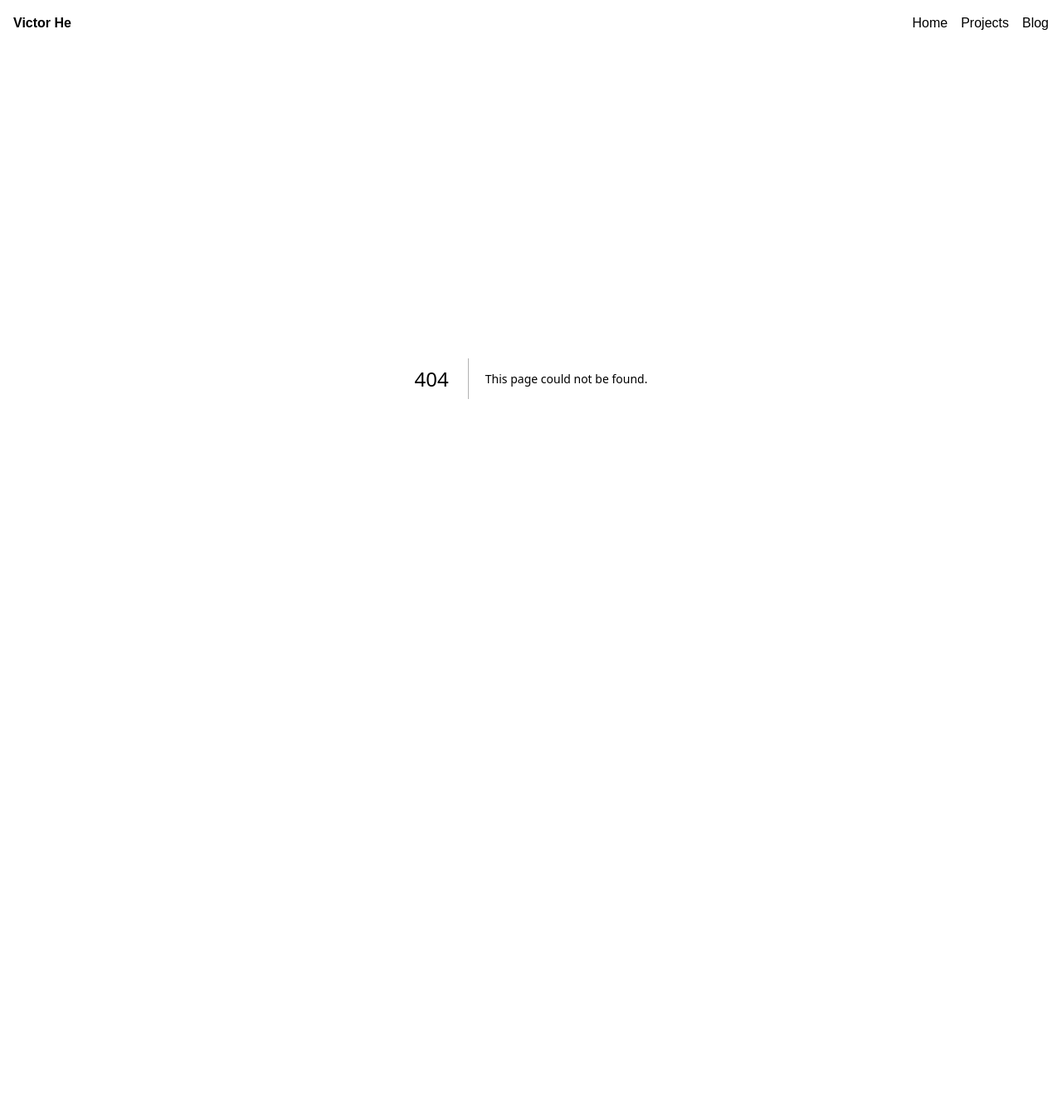
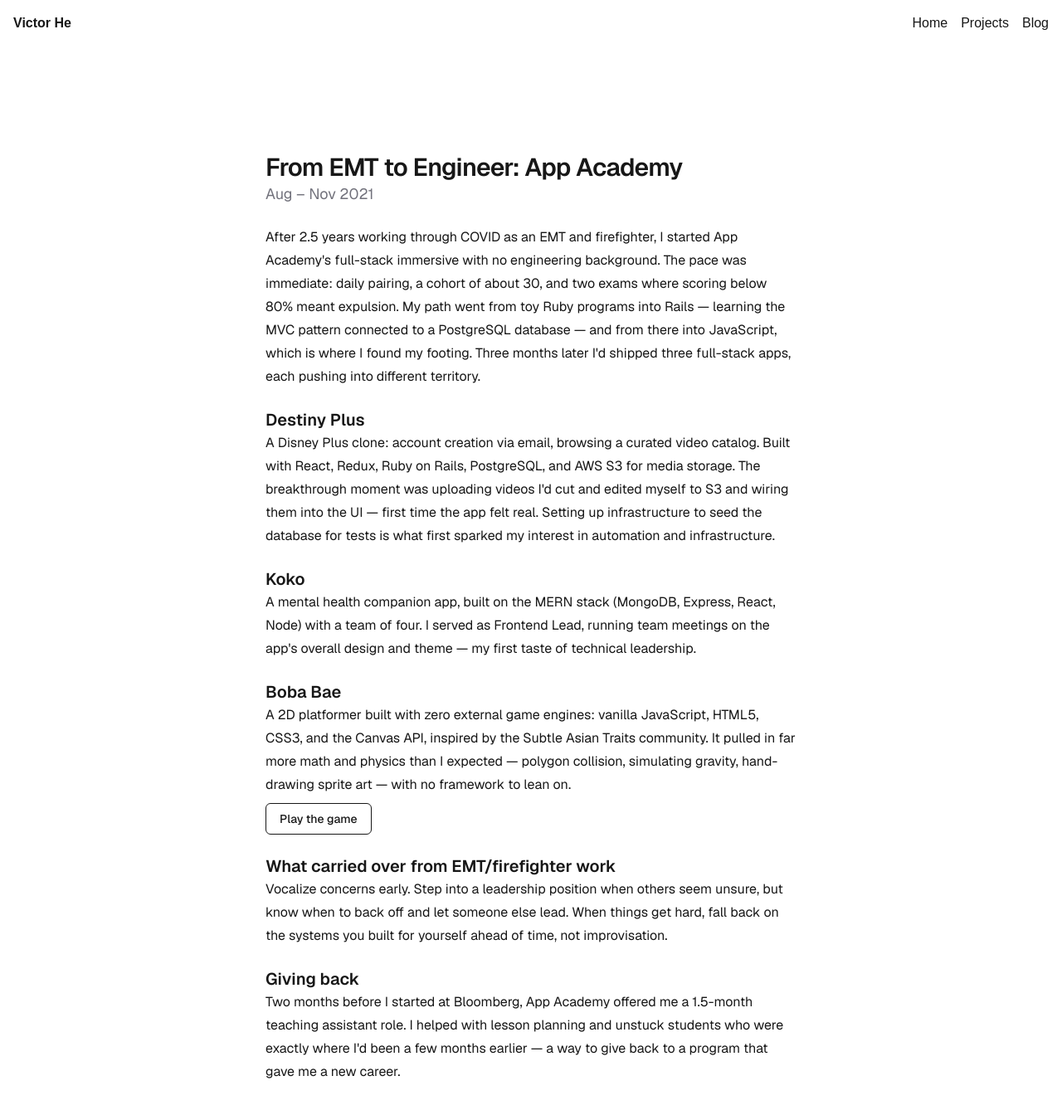
Before and after one commit to VictorHeDev/portfolio, a Next.js app: page /projects/bootcamp in a window 1280 px wide. Before the commit this address had no page. Shown: the top 1338 px of the page at 83% size. Before the commit the page ends 856 px from the top, so only its background shows below. Built offline with nearby package versions, Linux system fonts and the light colour scheme.

Commit message:
Add bootcamp notes

```diff
--- /dev/null
+++ b/app/projects/bootcamp/notes.md
@@ -0,0 +1,32 @@
+# Bootcamp Notes (brain dump)
+
+Raw notes — capture anything here, refine into `page.tsx` later.
+
+## Known facts (from resume / legacy site)
+- App Academy, Aug–Nov 2021, full-stack immersive, right after leaving healthcare working 2.5 years during COVID as an EMT and firefighter
+- Learning path: toy Ruby programs → Ruby on Rails (MVC, PostgreSQL) → JavaScript (became the favorite)
+- **Destiny Plus** — Disney Plus clone. React, Redux, Rails, PostgreSQL, AWS S3
+- **Koko** — mental health companion app. MERN (MongoDB) stack, 4-person team, Victor = Frontend Lead
+- **Boba Bae** — 2D platformer, no game engine. Vanilla JS, HTML5, CSS3, Canvas API. Inspired by the Subtle Asian Traits FaceBook community
+
+## Prompts to fill in
+- Hardest technical concept to click during the program?
+  - Recursion
+- Any specific bug or moment that felt like a real breakthrough?
+  - Uploading cut videos I edited myself to S3 and hooking them up to the Disney Plus UI
+- Daily structure — pairing vs. solo, cohort size, pace?
+  - Daily pairing, cohort size of around 30, breakneck pace where >80% on 2 exams meant expulsion
+- Boba Bae: building without an engine forces you to hand-roll the game loop, collision detection, sprite rendering — what was that actually like?
+  - Included a lot more math and physics than I initially thought especially with polygons, simulating gravity, and graphic art for the sprites.
+- Destiny Plus: any architecture decision you're proud of, or would do differently now?
+  - Setting up the infrastructure to seed my database for tests sparked an interest in automation and infrastructure.
+- Did the EMT/firefighter background show up in how you approached the program — pressure handling, triage instincts, teamwork under stress?
+   - Always vocalize concerns early, step up to take a leadership position if others seem unsure, know when to back down and allow others to take the lead, falling to the systems I set for myself when challenges arose.
+
+## Photos/media (for later)
+- Legacy repo already has some assets worth reusing: `assets/css/images/destiny-plus-ss.png`, `koko-breathing.gif`, `static-kevin.png` — in `github.com/VictorHeDev/portfolio-legacy`
+- Cohort photo, if you want to include people/faces
+- Boba Bae gameplay clip/gif
+
+## Possible page additions
+- I was extended a teaching assistant offer for 1.5 months, after I signed to join Bloomberg 2 months in the future. I helped with lesson planning, offered help to students when they got stuck, and overall was a way for me to give back to the program that gave so much to me.
--- /dev/null
+++ b/app/projects/bootcamp/page.tsx
@@ -0,0 +1,94 @@
+export default function BootcampPage() {
+    return (
+        <div className="flex flex-col flex-1 items-center justify-center font-sans">
+            <main className="flex flex-1 w-full max-w-3xl flex-col gap-6 py-32 px-16">
+                <div>
+                    <h1 className="text-3xl font-semibold tracking-tight">
+                        From EMT to Engineer: App Academy
+                    </h1>
+                    <p className="text-lg text-zinc-500 dark:text-tokyonight-storm-comment">
+                        Aug – Nov 2021
+                    </p>
+                </div>
+                <div className="flex flex-col gap-4 text-base leading-7">
+                    <p>
+                        After 2.5 years working through COVID as an EMT and firefighter,
+                        I started App Academy&apos;s full-stack immersive with no
+                        engineering background. The pace was immediate: daily pairing, a
+                        cohort of about 30, and two exams where scoring below 80% meant
+                        expulsion. My path went from toy Ruby programs into Rails —
+                        learning the MVC pattern connected to a PostgreSQL database — and
+                        from there into JavaScript, which is where I found my footing.
+                        Three months later I&apos;d shipped three full-stack apps, each
+                        pushing into different territory.
+                    </p>
+                </div>
+                <div className="flex flex-col gap-6">
+                    <div>
+                        <h2 className="text-xl font-semibold">Destiny Plus</h2>
+                        <p className="text-base leading-7">
+                            A Disney Plus clone: account creation via email, browsing a
+                            curated video catalog. Built with React, Redux, Ruby on
+                            Rails, PostgreSQL, and AWS S3 for media storage. The
+                            breakthrough moment was uploading videos I&apos;d cut and
+                            edited myself to S3 and wiring them into the UI — first time
+                            the app felt real. Setting up infrastructure to seed the
+                            database for tests is what first sparked my interest in
+                            automation and infrastructure.
+                        </p>
+                    </div>
+                    <div>
+                        <h2 className="text-xl font-semibold">Koko</h2>
+                        <p className="text-base leading-7">
+                            A mental health companion app, built on the MERN stack
+                            (MongoDB, Express, React, Node) with a team of four. I served
+                            as Frontend Lead, running team meetings on the app&apos;s
+                            overall design and theme — my first taste of technical
+                            leadership.
+                        </p>
+                    </div>
+                    <div>
+                        <h2 className="text-xl font-semibold">Boba Bae</h2>
+                        <p className="text-base leading-7">
+                            A 2D platformer built with zero external game engines:
+                            vanilla JavaScript, HTML5, CSS3, and the Canvas API, inspired
+                            by the Subtle Asian Traits community. It pulled in far more
+                            math and physics than I expected — polygon collision,
+                            simulating gravity, hand-drawing sprite art — with no
+                            framework to lean on.
+                        </p>
+                        <a
+                            href="https://victorhedev.github.io/BobaBae/"
+                            target="_blank"
+                            rel="noopener noreferrer"
+                            className="inline-block mt-2 rounded-md border border-current px-4 py-2 text-sm font-medium hover:opacity-70"
+                        >
+                            Play the game
+                        </a>
+                    </div>
+                    <div>
+                        <h2 className="text-xl font-semibold">
+                            What carried over from EMT/firefighter work
+                        </h2>
+                        <p className="text-base leading-7">
+                            Vocalize concerns early. Step into a leadership position when
+                            others seem unsure, but know when to back off and let someone
+                            else lead. When things get hard, fall back on the systems you
+                            built for yourself ahead of time, not improvisation.
+                        </p>
+                    </div>
+                    <div>
+                        <h2 className="text-xl font-semibold">Giving back</h2>
+                        <p className="text-base leading-7">
+                            Two months before I started at Bloomberg, App Academy
+                            offered me a 1.5-month teaching assistant role. I helped with
+                            lesson planning and unstuck students who were exactly where
+                            I&apos;d been a few months earlier — a way to give back to a
+                            program that gave me a new career.
+                        </p>
+                    </div>
+                </div>
+            </main>
+        </div>
+    );
+}
```
